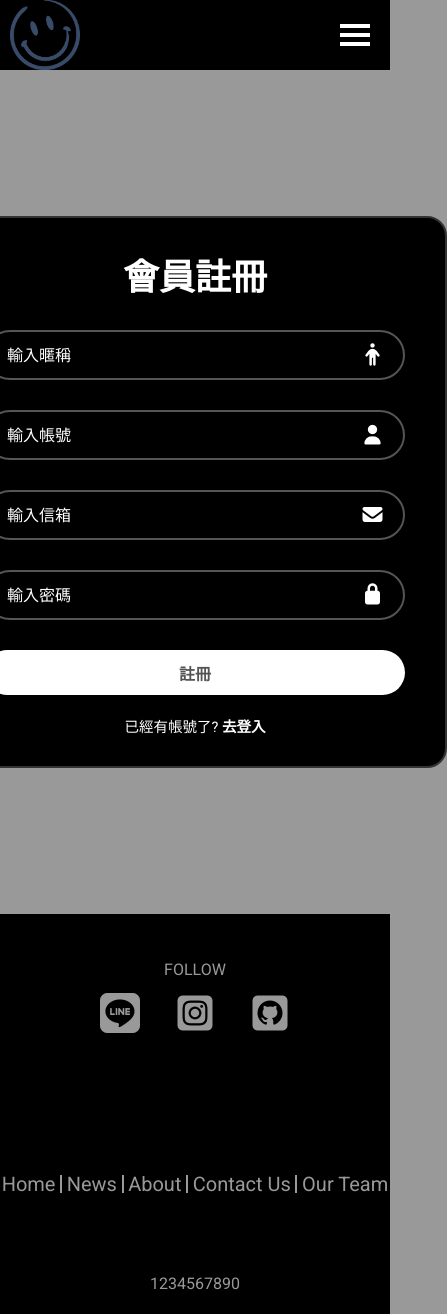
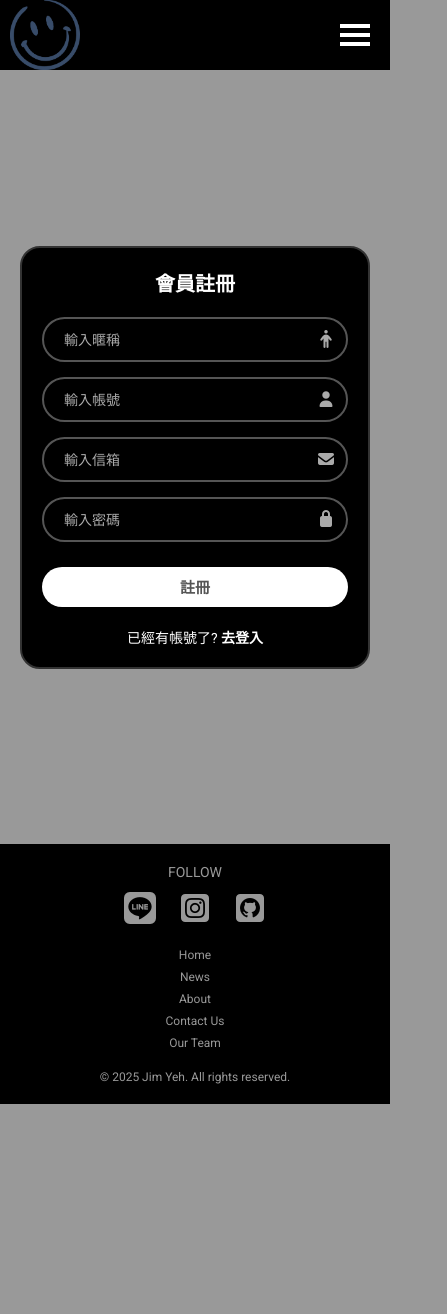
Before and after one commit to ok037352085/PHPTravelWebSite, a Vue app: page /TravelWebSite/register in a window 390 px wide. Shown: the whole page, 447 px wide, since content can reach past the window. After the commit the page ends 1104 px from the top, so only its background shows below. Built offline with nearby package versions, Linux system fonts and the light colour scheme.

Commit message:
update RWD

```diff
--- a/src/Login.vue
+++ b/src/Login.vue
@@ -78,7 +78,9 @@
 * {
   margin: 0;
   padding: 0;
+  box-sizing: border-box;
 }
+
 .head {
   width: 100%;
   height: 70px;
@@ -88,87 +90,67 @@
   display: flex;
   justify-content: center;
   align-items: center;
-    min-height: 100vh;
+  min-height: calc(100vh - 70px);
+  padding: 20px;
 }
 
 form {
   background: #000;
-    width: 420px;
+  width: 100%;
+  max-width: 420px;
   color: white;
   border-radius: 20px;
-    padding: 30px 40px;
+  padding: 30px;
 }
 
 .container h1 {
-    font-size: 36px;
+  font-size: clamp(20px, 4vw, 28px);
   text-align: center;
+  margin-bottom: 20px;
 }
 
-.container .input-box {
+.input-box {
   position: relative;
   width: 100%;
   height: 50px;
-    margin:  30px 0;
+  margin: 20px 0;
 }
 
 .input-box input {
   width: 100%;
   height: 100%;
   background: transparent;
-    box-sizing: border-box;
-    border: none;
-    outline: none;
   border: 2px solid #555;
   border-radius: 40px;
   font-size: 16px;
   color: #fff;
-    padding: 20px 45px 20px 20px;
+  padding: 0 45px 0 20px;
 }
 
 .input-box input::placeholder {
-    color: #fff;
+  color: #aaa;
+  font-size: 14px;
 }
 
 .input-box i {
   position: absolute;
-    right: 20px;
+  right: 18px;
   top: 50%;
   transform: translateY(-50%);
-    font-size: 20px;
+  font-size: 18px;
+  color: #aaa;
 }
 
-.container .remember-forgot {
-    display: flex;
-    justify-content: space-between;
-    font-size: 14.5px;
-    margin: -15px 0 15px;
-}
-
-.remember-forgot label input {
-    accent-color: #fff;
-    margin-right: 3px;
-}
-
-.remember-forgot a {
-    color: #fff;
-    text-decoration: none;
-}
-
-.remember-forgot a:hover {
-    text-decoration: underline;
-}
-
-.container .login-btn {
+.login-btn {
   width: 100%;
   height: 45px;
   background: #fff;
   border: none;
-    outline: none;
   border-radius: 40px;
-    /* box-shadow: 0 0 10px #222; */
   font-size: 16px;
   color: #555;
   font-weight: 600;
+  margin-top: 10px;
   transition: .2s ease;
 }
 
@@ -177,8 +159,8 @@ form {
   color: #fff;
 }
 
-.container .register-link {
-    font-size: 14.5px;
+.register-link {
+  font-size: 14px;
   text-align: center;
   margin-top: 20px;
 }
@@ -192,4 +174,29 @@ form {
 .register-link p a:hover {
   text-decoration: underline;
 }
+
+@media (max-width: 767px) {
+  .container {
+    padding: 10px;
+  }
+
+  form {
+    padding: 20px;
+  }
+
+  .input-box {
+    margin: 15px 0;
+    height: 45px;
+  }
+
+  .input-box i {
+    font-size: 16px;
+    right: 12px;
+  }
+
+  .login-btn {
+    height: 40px;
+    font-size: 15px;
+  }
+}
 </style>
--- a/src/Register.vue
+++ b/src/Register.vue
@@ -99,7 +99,9 @@ const register = async() => {
 * {
   margin: 0;
   padding: 0;
+  box-sizing: border-box;
 }
+
 .head {
   width: 100%;
   height: 70px;
@@ -109,98 +111,84 @@ const register = async() => {
   display: flex;
   justify-content: center;
   align-items: center;
-    min-height: 100vh;
+  min-height: calc(100vh - 70px);
+  padding: 20px;
 }
 
+/* form 外觀一致 */
 form {
   background: #000;
-    width: 420px;
+  width: 100%;
+  max-width: 420px;
   color: white;
   border: 2px solid #333;
   border-radius: 20px;
-    padding: 30px 40px;
+  padding: 30px;
 }
 
 .container h1 {
-    font-size: 36px;
+  font-size: clamp(20px, 4vw, 28px);
   text-align: center;
+  margin-bottom: 20px;
 }
 
-.container .input-box {
+/* 輸入框 */
+.input-box {
   position: relative;
   width: 100%;
   height: 50px;
-    margin:  30px 0;
+  margin: 20px 0;
 }
 
 .input-box input {
   width: 100%;
   height: 100%;
   background: transparent;
-    box-sizing: border-box;
-    border: none;
-    outline: none;
   border: 2px solid #555;
   border-radius: 40px;
   font-size: 16px;
   color: #fff;
-    padding: 20px 45px 20px 20px;
+  padding: 0 45px 0 20px;
 }
 
 .input-box input::placeholder {
-    color: #fff;
+  color: #aaa;
+  font-size: 14px;
 }
 
 .input-box i {
   position: absolute;
-    right: 20px;
+  right: 18px;
   top: 50%;
   transform: translateY(-50%);
-    font-size: 20px;
+  font-size: 18px;
+  color: #aaa;
 }
 
-.container .remember-forgot {
-    display: flex;
-    justify-content: space-between;
-    font-size: 14.5px;
-    margin: -15px 0 15px;
-}
-
-.remember-forgot label input {
-    accent-color: #fff;
-    margin-right: 3px;
-}
-
-.remember-forgot a {
-    color: #fff;
-    text-decoration: none;
-}
-
-.remember-forgot a:hover {
-    text-decoration: underline;
-}
-
-.container .register-btn {
+/* 按鈕 共用樣式 */
+.login-btn,
+.register-btn {
   width: 100%;
   height: 45px;
   background: #fff;
   border: none;
-    outline: none;
   border-radius: 40px;
-    /* box-shadow: 0 0 10px #222; */
   font-size: 16px;
   color: #555;
   font-weight: 600;
+  margin-top: 10px;
   transition: .2s ease;
 }
 
+.login-btn:hover,
 .register-btn:hover {
   background: #555;
   color: #fff;
 }
 
-.container .register-link {
-    font-size: 14.5px;
+/* 連結 */
+.register-link {
+  font-size: 14px;
   text-align: center;
   margin-top: 20px;
 }
@@ -214,4 +202,27 @@ form {
 .register-link p a:hover {
   text-decoration: underline;
 }
+
+/* ============ RWD ============ */
+@media (max-width: 767px) {
+  form {
+    padding: 20px;
+  }
+
+  .input-box {
+    margin: 15px 0;
+    height: 45px;
+  }
+
+  .input-box i {
+    font-size: 16px;
+    right: 12px;
+  }
+
+  .login-btn,
+  .register-btn {
+    height: 40px;
+    font-size: 15px;
+  }
+}
 </style>
--- a/src/components/Footer.vue
+++ b/src/components/Footer.vue
@@ -33,7 +33,7 @@
                 </ul>
             </div>
             <div class="footer-bottom">
-                <p>1234567890</p>
+                <p>© 2025 Jim Yeh. All rights reserved.</p>
             </div>
         </div>
     </footer>
@@ -42,22 +42,26 @@
 <style scoped>
 @import url('https://fonts.googleapis.com/css2?family=Roboto:ital,wght@0,100..900;1,100..900&family=Rubik:ital,wght@0,300..900;1,300..900&display=swap');
 
-.footer-container{
+.footer-container {
   background: black;
+  margin: 0;
   width: 100%;
-    height: 400px;
   display: flex;
   flex-direction: column;
   align-items: center;
   color: #999;
+  padding: 20px 10px;
+  box-sizing: border-box;
 }
 
+/* 上方社群 */
 .footer-container .footer-top {
-    width: 400px;
-    height: 45%;
+  max-width: 800px;
+  width: 100%;
   display: flex;
   justify-content: center;
   align-items: center;
+  margin-bottom: 20px;
 }
 
 .follow {
@@ -67,37 +71,41 @@
 }
 
 .follow p {
-    display: block;
   font-family: "Roboto", sans-serif;
+  font-size: clamp(14px, 2vw, 20px);
 }
 
 .follow .icon {
   display: flex;
   justify-content: center;
-    height: 70px;
+  gap: 15px;
+  margin-top: 10px;
 }
 
 .follow .icon a {
-    zoom: 250%;
-    margin: 5px;
+  font-size: 2rem; /* 代替 zoom，更穩定 */
   cursor: pointer;
   color: #999;
 }
 
+/* 中間導覽連結 */
 .footer-middle {
-    width: 400px;
-    height: 45%;
+  max-width: 800px;
+  width: 100%;
+  margin-bottom: 20px;
 }
 
 .footer-middle ul {
   width: 100%;
-    height: 100%;
   list-style: none;
   display: flex;
-    justify-content: space-between;
+  flex-wrap: wrap; /* 小螢幕時換行 */
+  justify-content: center;
   align-items: center;
-    font-size: 20px;
+  gap: 12px;
+  font-size: clamp(12px, 2vw, 18px);
   font-family: "Roboto", sans-serif;
+  padding: 0;
 }
 
 .footer-middle ul li {
@@ -110,15 +118,27 @@
   height: 18px;
 }
 
+/* 下方文字 */
 .footer-bottom {
-    width: 400px;
-    height: 10%;
+  max-width: 800px;
+  width: 100%;
   display: flex;
   justify-content: center;
 }
 
-.footer-bottom p{
-    height: 5%;
-    bottom: 0;
+.footer-bottom p {
+  font-size: clamp(12px, 1.5vw, 16px);
+  margin: 0;
+}
+
+/* ============= RWD ============= */
+@media (max-width: 600px) {
+  .footer-middle ul {
+    flex-direction: column; /* 手機改成直式 */
+    gap: 8px;
+  }
+  .footer-middle ul span {
+    display: none; /* 手機不顯示分隔線 */
+  }
 }
 </style>
```
Also changed, not shown: 4 other files (tests, documents, lock files or other folders). Lines whose indentation alone changed are shown as unchanged.
